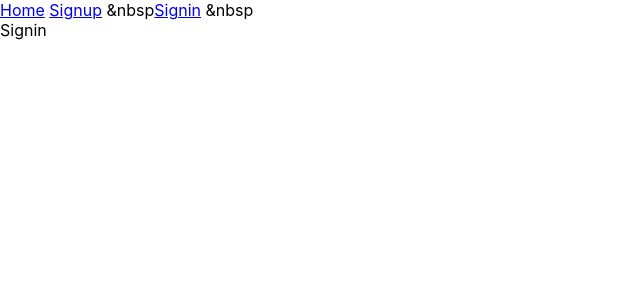
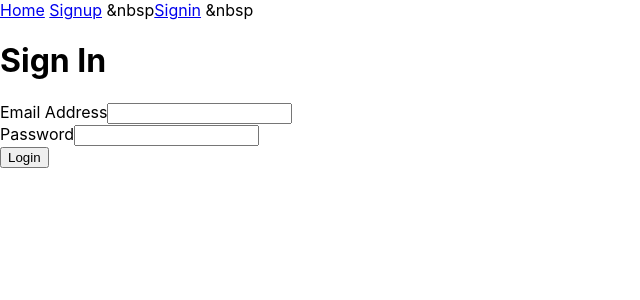
Before and after one commit to natetmmueller/Mood-Boost, a React (Create React App) app in the folder frontend/: page /signin in a window 1280 px wide. Shown: the top 300 px of the page, without its empty margins (0-640 px from the left). Built offline with nearby package versions, Linux system fonts and the light colour scheme.

Commit message:
Complete Auth

```diff
--- a/frontend/package.json
+++ b/frontend/package.json
@@ -37,5 +37,6 @@
       "last 1 firefox version",
       "last 1 safari version"
     ]
-  }
+  },
+  "proxy": "http://localhost:4000/"
 }
--- a/frontend/src/App.js
+++ b/frontend/src/App.js
@@ -23,7 +23,8 @@ export default class App extends Component {
   };
 
   loginHandler = (cred) => {
-    Axios.post("auth/signin").then((response) => {
+    Axios.post("auth/signin", cred).then((response) => {
+      console.log(response.data);
       console.log(response.data.token);
     });
   };
--- a/frontend/src/user/Signin.js
+++ b/frontend/src/user/Signin.js
@@ -1,7 +1,47 @@
 import React, { Component } from "react";
+import { Container, Form, Button } from "react-bootstrap";
 
 export default class Signin extends Component {
+  state = {};
+
+  changeHandler = (e) => {
+    let temp = { ...this.state };
+    temp[e.target.name] = e.target.value;
+    this.setState(temp);
+  };
+
+  loginHandler = () => {
+    this.props.login(this.state);
+  };
+
   render() {
-    return <div>Signin</div>;
+    console.log(this.state);
+    return (
+      <div>
+        <h1>Sign In</h1>
+        <Container>
+          <Form.Group>
+            <Form.Label>Email Address</Form.Label>
+            <Form.Control
+              name="emailAddress"
+              onChange={this.changeHandler}
+            ></Form.Control>
+          </Form.Group>
+
+          <Form.Group>
+            <Form.Label>Password</Form.Label>
+            <Form.Control
+              name="password"
+              type="password"
+              onChange={this.changeHandler}
+            ></Form.Control>
+          </Form.Group>
+
+          <Button varient="primary" onClick={this.loginHandler}>
+            Login
+          </Button>
+        </Container>
+      </div>
+    );
   }
 }
```
